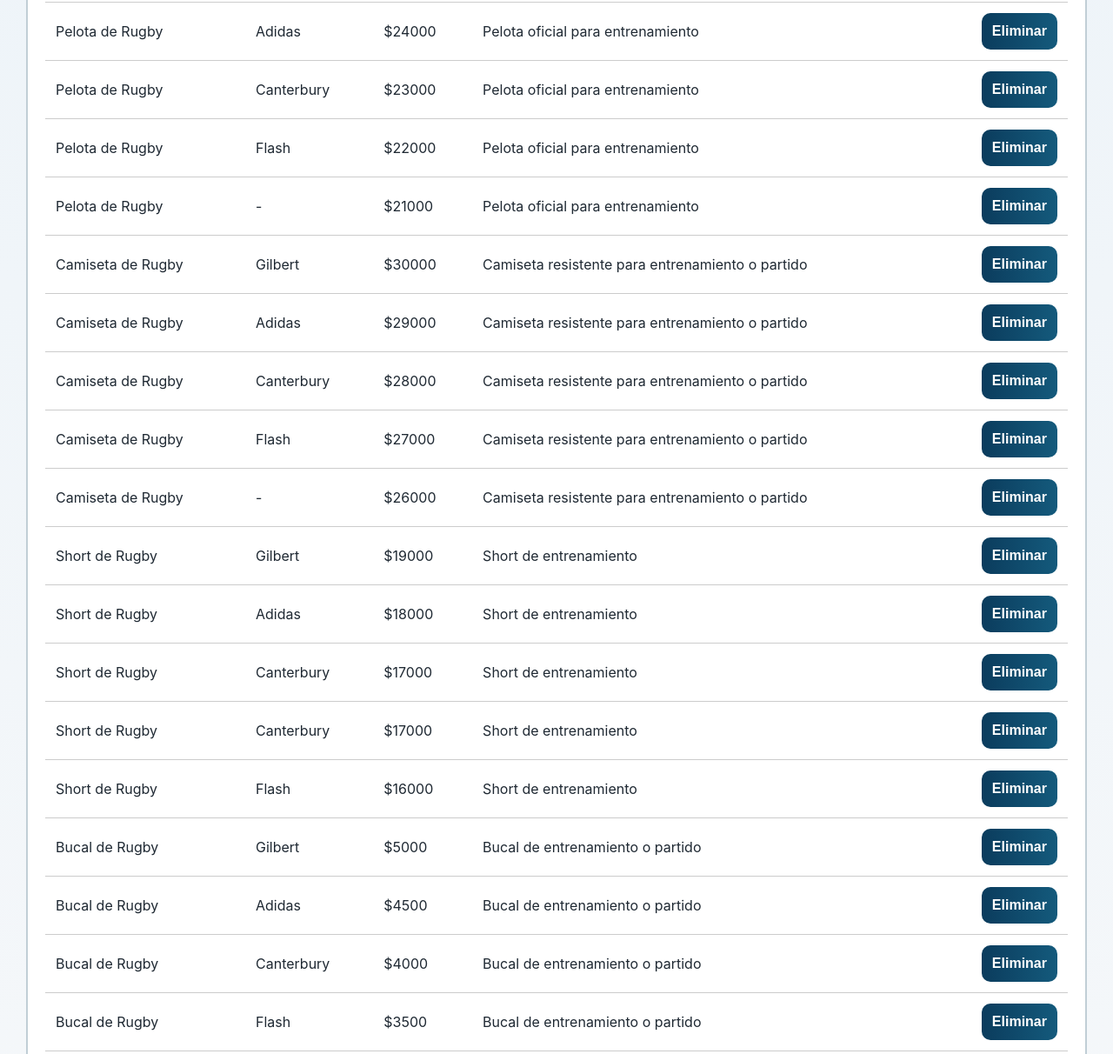
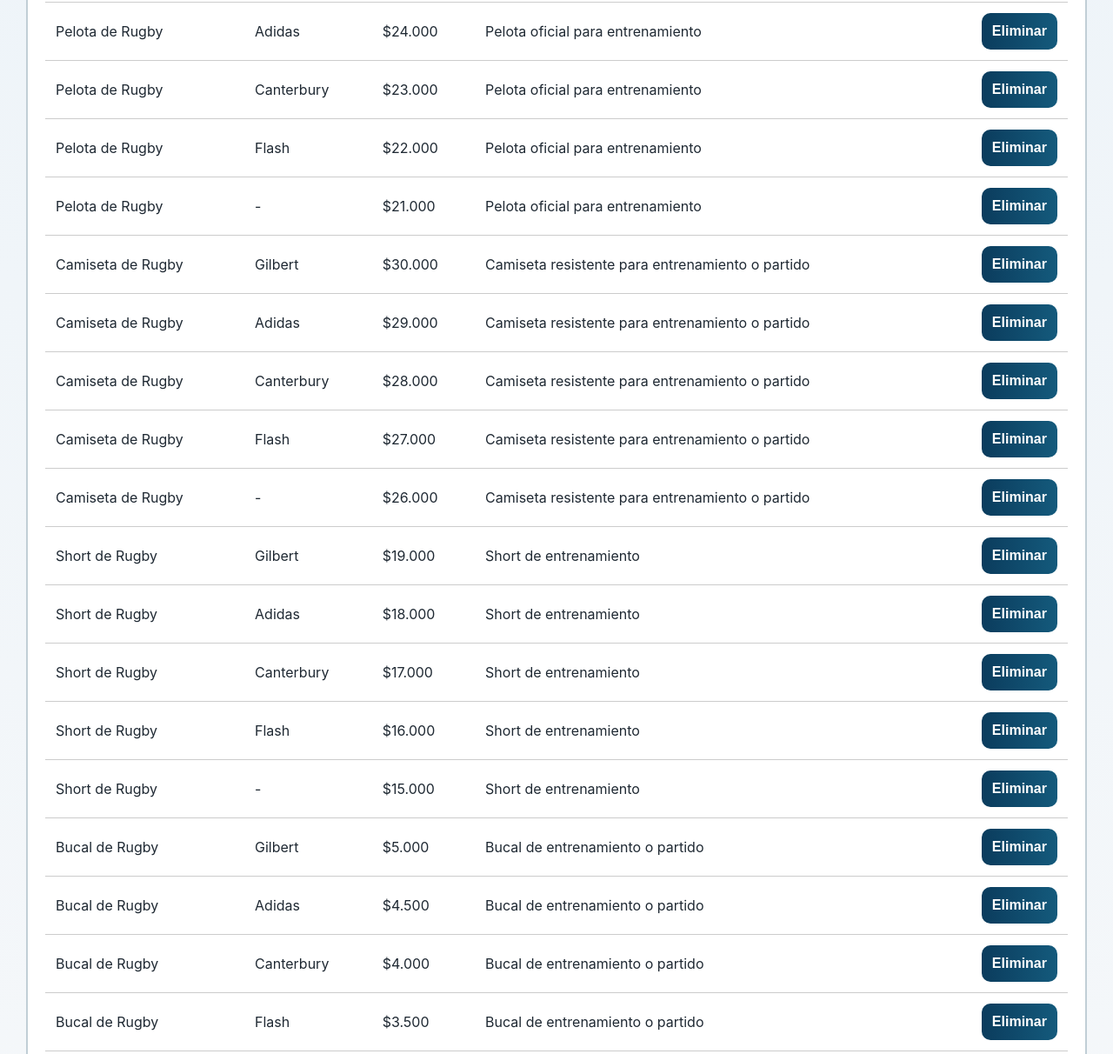
Before and after one commit to SantiParedes01/Tienda-Rugby, a plain HTML site: page admin.html in a window 1280 px wide. Shown: the part 667-1879 px from the top of the page at 87% size. Drawn offline with Linux system fonts and the light colour scheme.

Commit message:
Actualizo index, admin, app y añado un README.md

```diff
--- a/admin.html
+++ b/admin.html
@@ -1,5 +1,5 @@
 <!DOCTYPE html>
-<html lang="en">
+<html lang="es">
 <head>
     <meta charset="UTF-8">
     <meta name="viewport" content="width=device-width, initial-scale=1.0">
--- a/js/app.js
+++ b/js/app.js
@@ -1,228 +1,124 @@
 const form = document.getElementById("formProducto");
 const inputs = form.querySelectorAll("input, textarea");
+const tablaProductos = document.getElementById("tabla-productos");
 
-let productos = JSON.parse(localStorage.getItem("productos")) || [
-    {
-        id: 1,
-        nombre: "Pelota de Rugby",
-        marca: "Gilbert",
-        precio: 25000,
-        descripcion: "Pelota oficial para entrenamiento"
-    },
-    {
-        id: 2,
-        nombre: "Pelota de Rugby",
-        marca: "Adidas",
-        precio: 24000,
-        descripcion: "Pelota oficial para entrenamiento"
-    },
-    {
-        id: 3,
-        nombre: "Pelota de Rugby",
-        marca: "Canterbury",
-        precio: 23000,
-        descripcion: "Pelota oficial para entrenamiento"
-    },
-    {
-        id: 4,
-        nombre: "Pelota de Rugby",
-        marca: "Flash",
-        precio: 22000,
-        descripcion: "Pelota oficial para entrenamiento"
-    },
-    {
-        id: 5,
-        nombre: "Pelota de Rugby",
-        marca: "-",
-        precio: 21000,
-        descripcion: "Pelota oficial para entrenamiento"
-    },
-    {
-        id: 6,
-        nombre: "Camiseta de Rugby",
-        marca: "Gilbert",
-        precio: 30000,
-        descripcion: "Camiseta resistente para entrenamiento o partido"
-    },
-    {
-        id: 7,
-        nombre: "Camiseta de Rugby",
-        marca: "Adidas",
-        precio: 29000,
-        descripcion: "Camiseta resistente para entrenamiento o partido"
-    },
-    {
-        id: 8,
-        nombre: "Camiseta de Rugby",
-        marca: "Canterbury",
-        precio: 28000,
-        descripcion: "Camiseta resistente para entrenamiento o partido"
-    },
-    {
-        id: 9,
-        nombre: "Camiseta de Rugby",
-        marca: "Flash",
-        precio: 27000,
-        descripcion: "Camiseta resistente para entrenamiento o partido"
-    },
-    {
-        id: 10,
-        nombre: "Camiseta de Rugby",
-        marca: "-",
-        precio: 26000,
-        descripcion: "Camiseta resistente para entrenamiento o partido"
-    },
-    {
-        id: 11,
-        nombre: "Short de Rugby",
-        marca: "Gilbert",
-        precio: 19000,
-        descripcion: "Short de entrenamiento"
-    },
-    {
-        id: 12,
-        nombre: "Short de Rugby",
-        marca: "Adidas",
-        precio: 18000,
-        descripcion: "Short de entrenamiento"
-    },
-    {
-        id: 13,
-        nombre: "Short de Rugby",
-        marca: "Canterbury",
-        precio: 17000,
-        descripcion: "Short de entrenamiento"
-    },
-    {
-        id: 14,
-        nombre: "Short de Rugby",
-        marca: "Canterbury",
-        precio: 17000,
-        descripcion: "Short de entrenamiento"
-    },
-    {
-        id: 15,
-        nombre: "Short de Rugby",
-        marca: "Flash",
-        precio: 16000,
-        descripcion: "Short de entrenamiento"
-    },
-    {
-        id: 16,
-        nombre: "Bucal de Rugby",
-        marca: "Gilbert",
-        precio: 5000,
-        descripcion: "Bucal de entrenamiento o partido"
-    },
-    {
-        id: 17,
-        nombre: "Bucal de Rugby",
-        marca: "Adidas",
-        precio: 4500,
-        descripcion: "Bucal de entrenamiento o partido"
-    },
-    {
-        id: 18,
-        nombre: "Bucal de Rugby",
-        marca: "Canterbury",
-        precio: 4000,
-        descripcion: "Bucal de entrenamiento o partido"
-    },
-    {
-        id: 19,
-        nombre: "Bucal de Rugby",
-        marca: "Flash",
-        precio: 3500,
-        descripcion: "Bucal de entrenamiento o partido"
-    },
-    {
-        id: 20,
-        nombre: "Bucal de Rugby",
-        marca: "-",
-        precio: 3000,
-        descripcion: "Bucal de entrenamiento o partido"
-    },
-    {
-        id: 21,
-        nombre: "Tee de Rugby",
-        marca: "Gilbert",
-        precio: 8000,
-        descripcion: "Tee para patear"
-    },
-    {
-        id: 21,
-        nombre: "Tee de Rugby",
-        marca: "Canterbury",
-        precio: 7500,
-        descripcion: "Tee para patear"
-    },
-    {
-        id: 21,
-        nombre: "Tee de Rugby",
-        marca: "Flash",
-        precio: 7000,
-        descripcion: "Tee para patear"
-    },
-    {
-        id: 21,
-        nombre: "Tee de Rugby",
-        marca: "-",
-        precio: 6500,
-        descripcion: "Tee para patear"
-    }
+const STORAGE_KEY = "productosRugby";
+
+const productosIniciales = [
+    { id: 1, nombre: "Pelota de Rugby", marca: "Gilbert", precio: 25000, descripcion: "Pelota oficial para entrenamiento" },
+    { id: 2, nombre: "Pelota de Rugby", marca: "Adidas", precio: 24000, descripcion: "Pelota oficial para entrenamiento" },
+    { id: 3, nombre: "Pelota de Rugby", marca: "Canterbury", precio: 23000, descripcion: "Pelota oficial para entrenamiento" },
+    { id: 4, nombre: "Pelota de Rugby", marca: "Flash", precio: 22000, descripcion: "Pelota oficial para entrenamiento" },
+    { id: 5, nombre: "Pelota de Rugby", marca: "-", precio: 21000, descripcion: "Pelota oficial para entrenamiento" },
+
+    { id: 6, nombre: "Camiseta de Rugby", marca: "Gilbert", precio: 30000, descripcion: "Camiseta resistente para entrenamiento o partido" },
+    { id: 7, nombre: "Camiseta de Rugby", marca: "Adidas", precio: 29000, descripcion: "Camiseta resistente para entrenamiento o partido" },
+    { id: 8, nombre: "Camiseta de Rugby", marca: "Canterbury", precio: 28000, descripcion: "Camiseta resistente para entrenamiento o partido" },
+    { id: 9, nombre: "Camiseta de Rugby", marca: "Flash", precio: 27000, descripcion: "Camiseta resistente para entrenamiento o partido" },
+    { id: 10, nombre: "Camiseta de Rugby", marca: "-", precio: 26000, descripcion: "Camiseta resistente para entrenamiento o partido" },
+
+    { id: 11, nombre: "Short de Rugby", marca: "Gilbert", precio: 19000, descripcion: "Short de entrenamiento" },
+    { id: 12, nombre: "Short de Rugby", marca: "Adidas", precio: 18000, descripcion: "Short de entrenamiento" },
+    { id: 13, nombre: "Short de Rugby", marca: "Canterbury", precio: 17000, descripcion: "Short de entrenamiento" },
+    { id: 14, nombre: "Short de Rugby", marca: "Flash", precio: 16000, descripcion: "Short de entrenamiento" },
+    { id: 15, nombre: "Short de Rugby", marca: "-", precio: 15000, descripcion: "Short de entrenamiento" },
+
+    { id: 16, nombre: "Bucal de Rugby", marca: "Gilbert", precio: 5000, descripcion: "Bucal de entrenamiento o partido" },
+    { id: 17, nombre: "Bucal de Rugby", marca: "Adidas", precio: 4500, descripcion: "Bucal de entrenamiento o partido" },
+    { id: 18, nombre: "Bucal de Rugby", marca: "Canterbury", precio: 4000, descripcion: "Bucal de entrenamiento o partido" },
+    { id: 19, nombre: "Bucal de Rugby", marca: "Flash", precio: 3500, descripcion: "Bucal de entrenamiento o partido" },
+    { id: 20, nombre: "Bucal de Rugby", marca: "-", precio: 3000, descripcion: "Bucal de entrenamiento o partido" },
+
+    { id: 21, nombre: "Tee de Rugby", marca: "Gilbert", precio: 8000, descripcion: "Tee para patear" },
+    { id: 22, nombre: "Tee de Rugby", marca: "Canterbury", precio: 7500, descripcion: "Tee para patear" },
+    { id: 23, nombre: "Tee de Rugby", marca: "Flash", precio: 7000, descripcion: "Tee para patear" },
+    { id: 24, nombre: "Tee de Rugby", marca: "-", precio: 6500, descripcion: "Tee para patear" }
 ];
 
-const tablaProductos = document.querySelector("tbody");
+function cargarProductos() {
+    try {
+        const guardados = JSON.parse(localStorage.getItem(STORAGE_KEY));
+        if (Array.isArray(guardados)) {
+            return guardados;
+        }
+    } catch (error) {
+        console.error("No se pudieron leer los productos guardados:", error);
+    }
+    return productosIniciales;
+}
+
+function guardarProductos() {
+    localStorage.setItem(STORAGE_KEY, JSON.stringify(productos));
+}
+
+let productos = cargarProductos();
+
+// Se usa textContent (y no innerHTML) para que lo que escribe el usuario
+// se muestre como texto y nunca se interprete como HTML.
+function crearCelda(texto) {
+    const celda = document.createElement("td");
+    celda.textContent = texto;
+    return celda;
+}
 
 function mostrarProductos() {
     tablaProductos.innerHTML = "";
 
     productos.forEach(producto => {
-        tablaProductos.innerHTML += `
-            <tr>
-                <td>${producto.nombre}</td>
-                <td>${producto.marca}</td>
-                <td>$${producto.precio}</td>
-                <td>${producto.descripcion}</td>
-                <td>
-                    <button onclick="eliminarProducto(${producto.id})">Eliminar</button>
-                </td>
-            </tr>
-        `;
+        const fila = document.createElement("tr");
+
+        fila.appendChild(crearCelda(producto.nombre));
+        fila.appendChild(crearCelda(producto.marca));
+        fila.appendChild(crearCelda("$" + Number(producto.precio).toLocaleString("es-AR")));
+        fila.appendChild(crearCelda(producto.descripcion));
+
+        const celdaAcciones = document.createElement("td");
+        const botonEliminar = document.createElement("button");
+        botonEliminar.textContent = "Eliminar";
+        botonEliminar.addEventListener("click", () => eliminarProducto(producto.id));
+        celdaAcciones.appendChild(botonEliminar);
+        fila.appendChild(celdaAcciones);
+
+        tablaProductos.appendChild(fila);
     });
-
-    localStorage.setItem("productos", JSON.stringify(productos));
 }
-
-mostrarProductos();
 
 function eliminarProducto(id) {
     productos = productos.filter(producto => producto.id !== id);
+    guardarProductos();
     mostrarProductos();
 }
 
 form.addEventListener("submit", function (e) {
     e.preventDefault();
 
-    if (
-        inputs[0].value === "" ||
-        inputs[1].value === "" ||
-        inputs[2].value === "" ||
-        inputs[3].value === ""
-    ) {
+    const nombre = inputs[0].value.trim();
+    const marca = inputs[1].value.trim();
+    const precio = Number(inputs[2].value);
+    const descripcion = inputs[3].value.trim();
+
+    if (nombre === "" || marca === "" || inputs[2].value === "" || descripcion === "") {
         alert("Todos los campos son obligatorios");
+        return;
+    }
+
+    if (!Number.isFinite(precio) || precio <= 0) {
+        alert("El precio tiene que ser un número mayor a 0");
         return;
     }
 
     const nuevoProducto = {
         id: Date.now(),
-        nombre: inputs[0].value,
-        marca: inputs[1].value,
-        precio: inputs[2].value,
-        descripcion: inputs[3].value
+        nombre,
+        marca,
+        precio,
+        descripcion
     };
 
     productos.push(nuevoProducto);
+    guardarProductos();
     mostrarProductos();
     form.reset();
 });
+
+mostrarProductos();
```
Also changed, not shown: index.html (+6 -12 lines), 1 other file.
